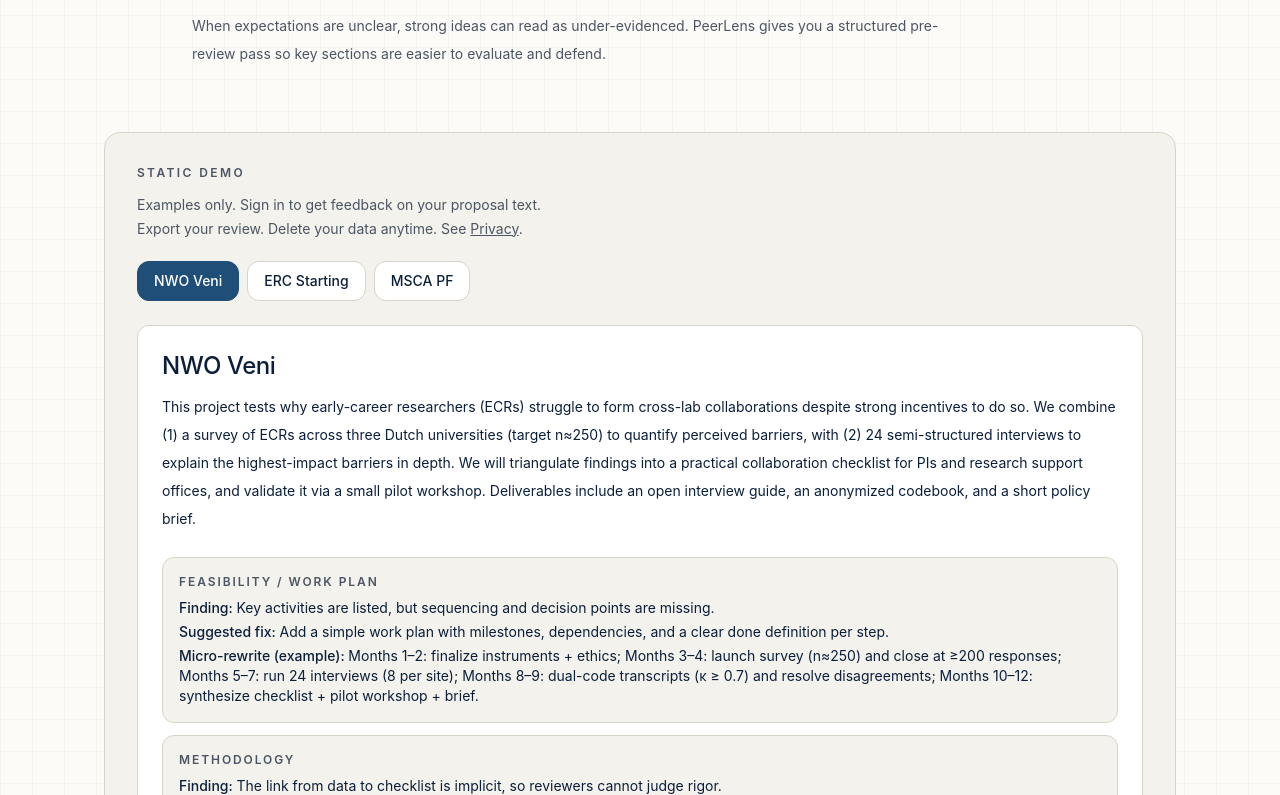
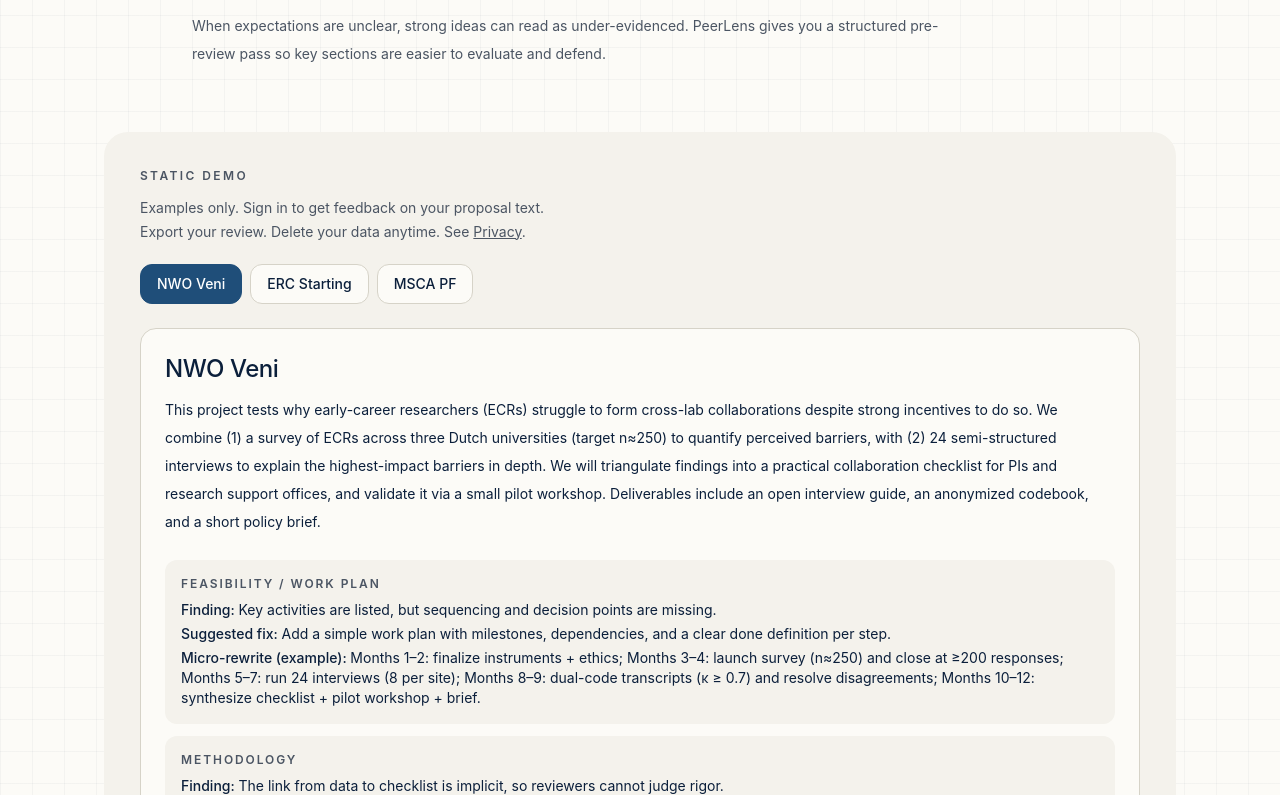
Before and after one commit to mallikgarjuna/Grant-Reviewer, a Next.js app in the folder frontend/: page / in a window 1280 px wide. Shown: the part 625-1420 px from the top of the page. Built offline with nearby package versions, Linux system fonts and the light colour scheme.

Commit message:
WF-0010: peerlens-landing-design-refresh — Task 5 — harmonize demo and FAQ shell

```diff
--- a/frontend/src/app/_components/landing/demo-tabs.tsx
+++ b/frontend/src/app/_components/landing/demo-tabs.tsx
@@ -72,7 +72,7 @@ export function DemoTabs() {
   return (
     <section
       aria-label="Static feedback demo"
-      className="rounded-2xl border border-[var(--color-border)] bg-[var(--color-surface)] p-6 md:p-8"
+      className="rounded-3xl bg-[var(--color-surface)] p-6 md:p-9"
     >
       <p className="text-xs font-semibold uppercase tracking-[0.2em] text-[var(--color-muted-foreground)]">
         Static demo
@@ -105,7 +105,7 @@ export function DemoTabs() {
               className={`inline-flex h-10 items-center rounded-full border px-4 text-sm font-medium transition ${
                 isActive
                   ? "border-[var(--color-primary)] bg-[var(--color-primary)] text-white"
-                  : "border-[var(--color-border)] bg-white text-[var(--color-foreground)] hover:bg-[var(--color-surface-muted)]"
+                  : "border-[var(--color-border)] bg-[var(--color-background)] text-[var(--color-foreground)] hover:bg-[var(--color-surface-muted)]"
               }`}
               data-pl="demo-tab"
               id={tabId}
@@ -133,7 +133,7 @@ export function DemoTabs() {
         return (
           <section
             aria-labelledby={tabId}
-            className="mt-6 rounded-xl border border-[var(--color-border)] bg-white p-5 md:p-6"
+            className="mt-6 rounded-2xl border border-[var(--color-border)] bg-[var(--color-background)] p-5 md:p-6"
             hidden={!isActive}
             id={panelId}
             key={tab.id}
@@ -146,7 +146,7 @@ export function DemoTabs() {
             <div className="mt-6 grid gap-3">
               {tab.cards.map((card) => (
                 <article
-                  className="rounded-xl border border-[var(--color-border)] bg-[var(--color-surface)] p-4"
+                  className="rounded-xl bg-[var(--color-surface)] p-4"
                   key={`${tab.id}-${card.criterion}`}
                 >
                   <p className="text-xs font-semibold uppercase tracking-[0.16em] text-[var(--color-muted-foreground)]">
--- a/frontend/src/app/_components/landing/faq-accordion.tsx
+++ b/frontend/src/app/_components/landing/faq-accordion.tsx
@@ -43,10 +43,10 @@ export function FaqAccordion() {
   return (
     <section
       aria-label="Frequently asked questions"
-      className="rounded-2xl border border-[var(--color-border)] bg-[var(--color-surface)] p-6 md:p-8"
+      className="rounded-3xl bg-[var(--color-surface)] p-6 md:p-9"
     >
       <h2 className="text-2xl font-semibold tracking-tight text-[var(--color-foreground)]">FAQ</h2>
-      <div className="mt-5 divide-y divide-[var(--color-border)] rounded-xl border border-[var(--color-border)] bg-white">
+      <div className="mt-5 divide-y divide-[var(--color-border)] rounded-2xl border border-[var(--color-border)] bg-[var(--color-background)]">
         {FAQ_ITEMS.map((item, index) => {
           const isOpen = openIndex === index;
           const buttonId = `${rootId}-button-${index}`;
@@ -57,7 +57,7 @@ export function FaqAccordion() {
                 <button
                   aria-controls={panelId}
                   aria-expanded={isOpen}
-                  className="flex w-full items-center justify-between gap-3 px-4 py-4 text-left text-sm font-medium text-[var(--color-foreground)] hover:bg-[var(--color-surface)]"
+                  className="flex w-full items-center justify-between gap-3 px-4 py-4 text-left text-sm font-medium text-[var(--color-foreground)] hover:bg-[var(--color-surface-muted)]"
                   data-pl="faq-toggle"
                   id={buttonId}
                   onClick={() => setOpenIndex(isOpen ? null : index)}
```
